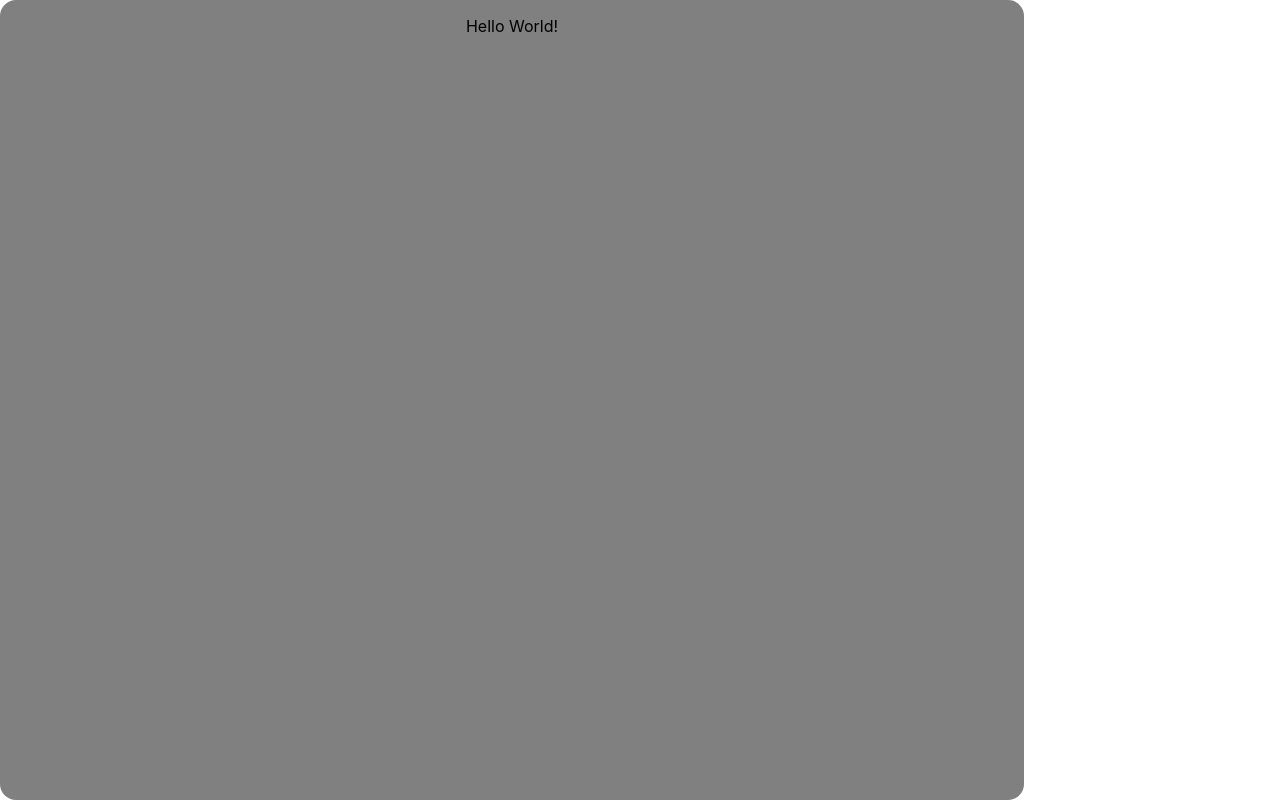
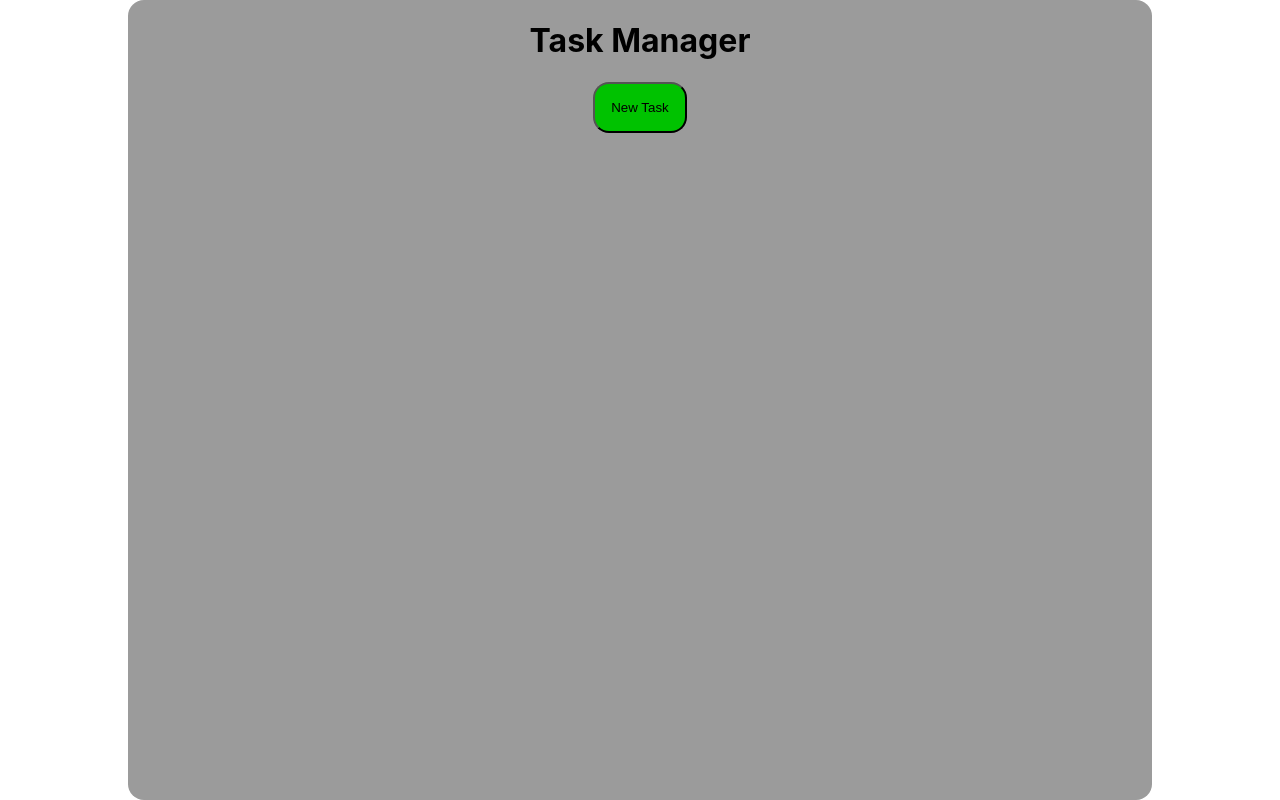
Before and after one commit to DDeShon/javascript-todo, a React (Create React App) app: page / in a window 1280 px wide. Built offline with nearby package versions, Linux system fonts and the light colour scheme.

Commit message:
started working on To Do app

```diff
--- a/src/App.css
+++ b/src/App.css
@@ -4,10 +4,17 @@
 }
 
 .app-wrapper {
+  margin: auto;
   width: 80%;
   height: 800px;
-  background-color: gray;
+  background-color: rgb(155, 155, 155);
   border-radius: 1rem;
+}
+
+.new-task {
+  padding: 1rem;
+  border-radius: 1rem;
+  background-color: rgb(0, 194, 0);
 }
 
 @media (prefers-reduced-motion: no-preference) {
--- a/src/App.js
+++ b/src/App.js
@@ -4,7 +4,8 @@ function App() {
   return (
     <div className="App">
       <div className="app-wrapper">
-        <p>Hello World!</p>
+        <h1>Task Manager</h1>
+        <button className="new-task">New Task</button>
       </div>
     </div>
   );
```
